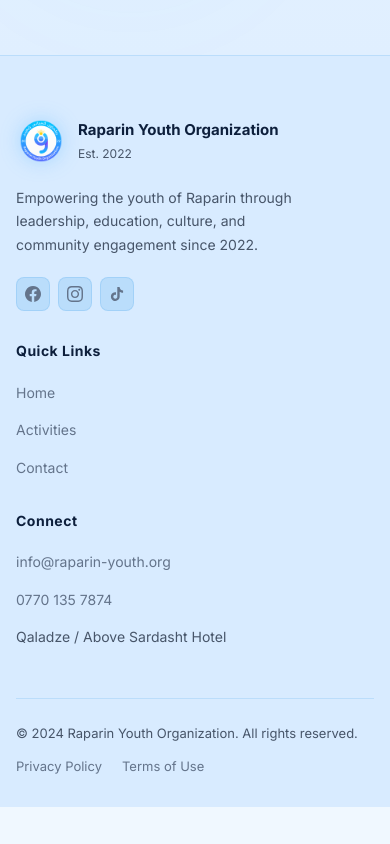
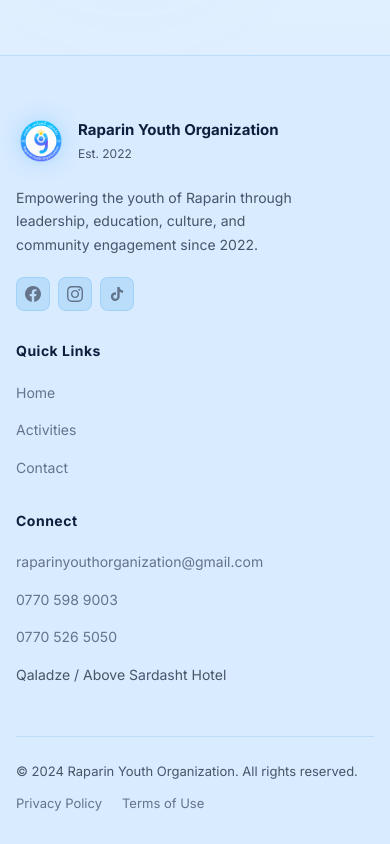
Before and after one commit to haste12/Raparin-youth, a Next.js app in the folder frontend/: page / in a window 390 px wide. Shown: the part 5300-6144 px from the top of the page. Before the commit the page ends 6107 px from the top, so only its background shows below. Built offline with nearby package versions, Linux system fonts and the light colour scheme; no server answers.

Commit message:
update contact email and phone numbers, ensure ltr alignment for translations

```diff
--- a/frontend/app/components/ContactSection.js
+++ b/frontend/app/components/ContactSection.js
@@ -106,7 +106,7 @@
               </div>
               <div>
                 <div className="contact-detail-label">{item.label}</div>
-                <div className="contact-detail-value">{item.value}</div>
+                <div className="contact-detail-value" dir="ltr" style={{ whiteSpace: 'pre-line' }}>{item.value}</div>
               </div>
             </div>
           ))}
--- a/frontend/app/components/Footer.js
+++ b/frontend/app/components/Footer.js
@@ -105,13 +105,18 @@
             </h4>
             <ul style={{ listStyle: 'none', display: 'flex', flexDirection: 'column', gap: '12px' }}>
               <li>
-                <a href="mailto:info@raparin-youth.org" style={{ fontSize: '14px', color: 'var(--color-footer-link)', textDecoration: 'none' }}>
-                  info@raparin-youth.org
+                <a href="mailto:raparinyouthorganization@gmail.com" style={{ fontSize: '14px', color: 'var(--color-footer-link)', textDecoration: 'none' }}>
+                  raparinyouthorganization@gmail.com
                 </a>
               </li>
-              <li>
-                              <a href="tel:+9647701357874" style={{ fontSize: '14px', color: 'var(--color-footer-link)', textDecoration: 'none' }}>
-                  0770 135 7874
+              <li dir="ltr">
+                <a href="tel:+9647705989003" style={{ fontSize: '14px', color: 'var(--color-footer-link)', textDecoration: 'none' }}>
+                  0770 598 9003
+                </a>
+              </li>
+              <li dir="ltr">
+                <a href="tel:+9647705265050" style={{ fontSize: '14px', color: 'var(--color-footer-link)', textDecoration: 'none' }}>
+                  0770 526 5050
                 </a>
               </li>
               <li>
--- a/frontend/app/translations.js
+++ b/frontend/app/translations.js
@@ -79,8 +79,8 @@
       description: 'Have questions, suggestions, or want to collaborate? We\'d love to hear from you. Reach out and let\'s build a better community together.',
       details: {
         location: { label: 'Location', value: 'Qaladze / Above Sardasht Hotel / Next to Asoda Refrigerator' },
-        email: { label: 'Email', value: 'info@raparin-youth.org' },
-        phone: { label: 'Phone', value: '0770 135 7874' },
+        email: { label: 'Email', value: 'raparinyouthorganization@gmail.com' },
+        phone: { label: 'Phone', value: '0770 598 9003\n0770 526 5050' },
         hours: { label: 'Working Hours', value: 'Sun – Thu, 9:00 AM – 5:00 PM' },
       },
       social: 'Follow Us',
@@ -196,8 +196,8 @@
       description: 'پرسیارت هەیە، پێشنیاری هەیە، یان دەتەوێ هاوکاری بکەیت؟ خۆشحاڵ دەبین لەبارەت بیستین. پەیوەندیمان پێوە بکە و با کۆمەڵگایەکی باشتر دروست بکەین.',
       details: {
         location: { label: 'شوێن', value: 'قەلاّدزێ / سەروو هۆتێل سەردەشت / تەنیشت ساردەمەنی ئاسووددە' },
-        email: { label: 'ئیمەیڵ', value: 'info@raparin-youth.org' },
-        phone: { label: 'تەلەفۆن', value: '0770 135 7874' },
+        email: { label: 'ئیمەیڵ', value: 'raparinyouthorganization@gmail.com' },
+        phone: { label: 'تەلەفۆن', value: '0770 598 9003\n0770 526 5050' },
         hours: { label: 'کاتی کار', value: 'یەکشەممە – پێنجشەممە، ٩:٠٠ – ٥:٠٠' },
       },
       social: 'شوێنمان بکەوە',
```
